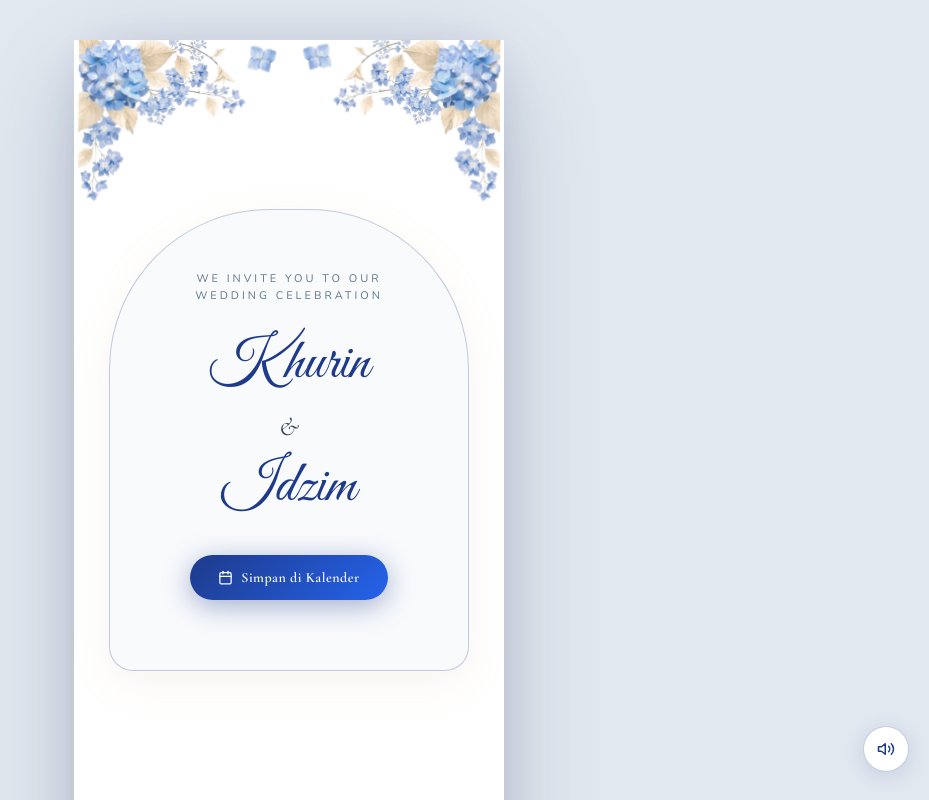
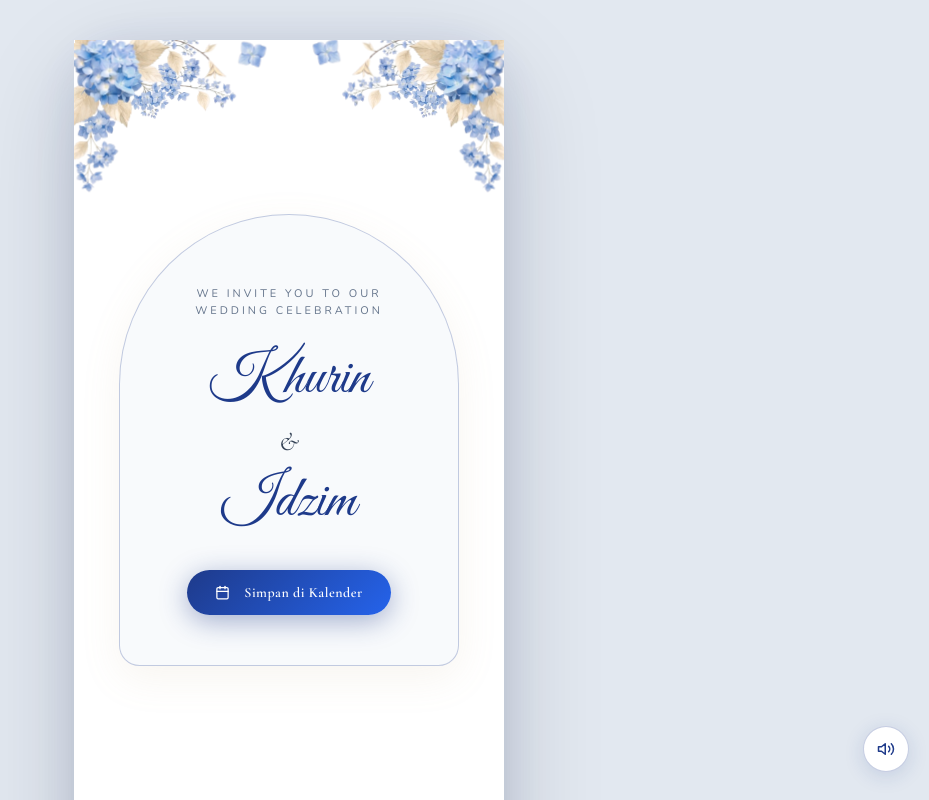
Before and after one commit to mqordhowi0/undangan-khurin-idzim, a React (Vite) app: page / in a window 1280 px wide. Both pictures are taken after a click on the button "Buka Undangan". Shown: the top 800 px of the page, without its empty margins (351-1280 px from the left). Built offline with nearby package versions, Linux system fonts and the light colour scheme; no server answers; the database is empty; a web font is replaced by a local one.

Commit message:
tampilan

```diff
--- a/src/Undangan.jsx
+++ b/src/Undangan.jsx
@@ -69,11 +69,10 @@ export default function Undangan() {
               <Pembuka />
               <SalamCountdown />
 
-              {/* Sisa konten (Mempelai, Acara, dsb) DIBUNGKUS overflow-x: hidden
-                Ini yang akan secara otomatis dan paksa memotong semua animasi
-                framer-motion yang "bocor" ke kanan atau kiri layar HP.
+              {/* KUNCI FIX: Menggunakan overflowX: 'clip' agar aman memotong animasi
+                yang bocor ke samping tanpa memicu efek scroll ganda vertikal.
               */}
-              <div style={{ overflowX: 'hidden', width: '100%' }}>
+              <div style={{ overflowX: 'clip', width: '100%' }}>
                 <Mempelai />
                 <Acara />
                 <LoveStory />
--- a/src/components/Pembuka.jsx
+++ b/src/components/Pembuka.jsx
@@ -4,6 +4,7 @@ import { Calendar } from 'lucide-react'
 
 export default function Pembuka() {
   const ref = useRef(null)
+  // Margin diset agar tidak ada efek kedip/flash di awal
   const inView = useInView(ref, { margin: '-40px' })
 
   // ─── FUNGSI GENERATE LINK GOOGLE CALENDAR ───
@@ -13,13 +14,11 @@ export default function Pembuka() {
     const details = 'Merupakan suatu kehormatan dan kebahagiaan bagi kami apabila Bapak/Ibu/Saudara/i berkenan hadir untuk memberikan doa restu kepada kami.'
 
     // Format Waktu Google Calendar (Format UTC).
-    // 12 Juni 2026 jam 19.00 WIB = 12 Juni 2026 jam 12.00 UTC
     const startDate = '20260612T120000Z'
-    const endDate = '20260613T140000Z' // Resepsi tanggal 13
+    const endDate = '20260613T140000Z'
 
     const url = `https://calendar.google.com/calendar/render?action=TEMPLATE&text=${encodeURIComponent(title)}&dates=${startDate}/${endDate}&details=${encodeURIComponent(details)}&location=${encodeURIComponent(location)}`
 
-    // Buka tab baru menuju Google Calendar
     window.open(url, '_blank')
   }
 
@@ -28,49 +27,59 @@ export default function Pembuka() {
       ref={ref}
       style={{
         position: 'relative',
-        height: '150vh',
+        height: '150vh', // Ruang untuk scroll layer SalamCountdown
         zIndex: 1,
-        background: 'var(--warm-white)'
       }}
     >
+      {/* ── CONTAINER STICKY ── */}
       <div style={{
         position: 'sticky',
         top: 0,
-        height: '100vh',
+        height: '100vh', // Layar diam
+        background: 'var(--warm-white)', // Background warna utuh agar menutupi elemen di belakangnya
         display: 'flex',
         flexDirection: 'column',
         justifyContent: 'center',
-        overflow: 'hidden',
+        alignItems: 'center',
+        overflow: 'hidden' // Mengunci layar agar tidak bisa digeser horizontal
       }}>
-        {/* ── HIASAN BUNGA ATAS KANAN ── */}
+
+        {/* ── HIASAN BUNGA ATAS KANAN (DI LUAR FRAME) ── */}
         <div style={{
-          position: 'absolute', top: 4, right: 4,
-          width: '48%', pointerEvents: 'none', zIndex: 5
+          position: 'absolute', top: 0, right: 0,
+          width: '50%', maxWidth: '200px', pointerEvents: 'none', zIndex: 1
         }}>
-          <img src="/bunga_pojok.png" alt="" className="float-a" style={{ width: '100%', height: 'auto', opacity: 0.9 }} />
+          <img src="/bunga_pojok.png" alt="" className="float-a" style={{ width: '100%', height: 'auto', opacity: 0.95 }} />
         </div>
 
-        {/* ── HIASAN BUNGA ATAS KIRI (MIRROR) ── */}
+        {/* ── HIASAN BUNGA ATAS KIRI (DI LUAR FRAME) ── */}
         <div style={{
-          position: 'absolute', top: 4, left: 4,
-          width: '48%', pointerEvents: 'none', zIndex: 5,
+          position: 'absolute', top: 0, left: 0,
+          width: '50%', maxWidth: '200px', pointerEvents: 'none', zIndex: 1,
           transform: 'scaleX(-1)'
         }}>
-          <img src="/bunga_pojok.png" alt="" className="float-b" style={{ width: '100%', height: 'auto', opacity: 0.9 }} />
+          <img src="/bunga_pojok.png" alt="" className="float-b" style={{ width: '100%', height: 'auto', opacity: 0.95 }} />
         </div>
 
         {/* ── FRAME UTAMA PEMBUKA ── */}
         <motion.div
-          initial={{ opacity: 0, y: 100 }}
-          animate={inView ? { opacity: 1, y: 0 } : { opacity: 0, y: 100 }}
-          transition={{ duration: 1.6, ease: 'easeOut' }}
+          initial={{ opacity: 0, y: 50 }}
+          animate={inView ? { opacity: 1, y: 0 } : { opacity: 0, y: 50 }}
+          transition={{ duration: 1.2, ease: 'easeOut' }}
           className="card-arch"
           style={{
             margin: '0 auto',
-            width: '85%', maxWidth: '360px',
-            background: 'var(--ivory)', position: 'relative', zIndex: 2,
-            paddingTop: '60px', paddingBottom: '70px',
-            boxShadow: '0 12px 40px rgba(184,154,103,0.1)'
+            width: '85%',
+            maxWidth: '340px', // Sedikit diperkecil lebarnya agar lengkungannya pas setengah lingkaran
+            background: 'var(--ivory)',
+            position: 'relative',
+            zIndex: 5, // Harus lebih tinggi dari bunga agar teks tidak tertutup
+            // KUNCI LENGKUNGAN SEMPURNA: 200px memastikan lengkungan berbentuk kubah bulat, tidak gepeng/runcing
+            borderRadius: '200px 200px 24px 24px',
+            padding: '70px 24px 50px',
+            boxShadow: '0 12px 40px rgba(184,154,103,0.1)',
+            border: '1.5px solid var(--gold-border)',
+            textAlign: 'center'
           }}
         >
           <p style={{
@@ -91,15 +100,15 @@ export default function Pembuka() {
             Idzim
           </h1>
 
-          {/* ── TOMBOL DIBERI EVENT onClick ── */}
           <button
             className="btn-primary"
             onClick={handleSaveCalendar}
             style={{ padding: '12px 28px', fontSize: 14 }}
           >
-            <Calendar size={15} /> Simpan di Kalender
+            <Calendar size={15} style={{ marginRight: 6 }}/> Simpan di Kalender
           </button>
         </motion.div>
+
       </div>
     </div>
   )
```
